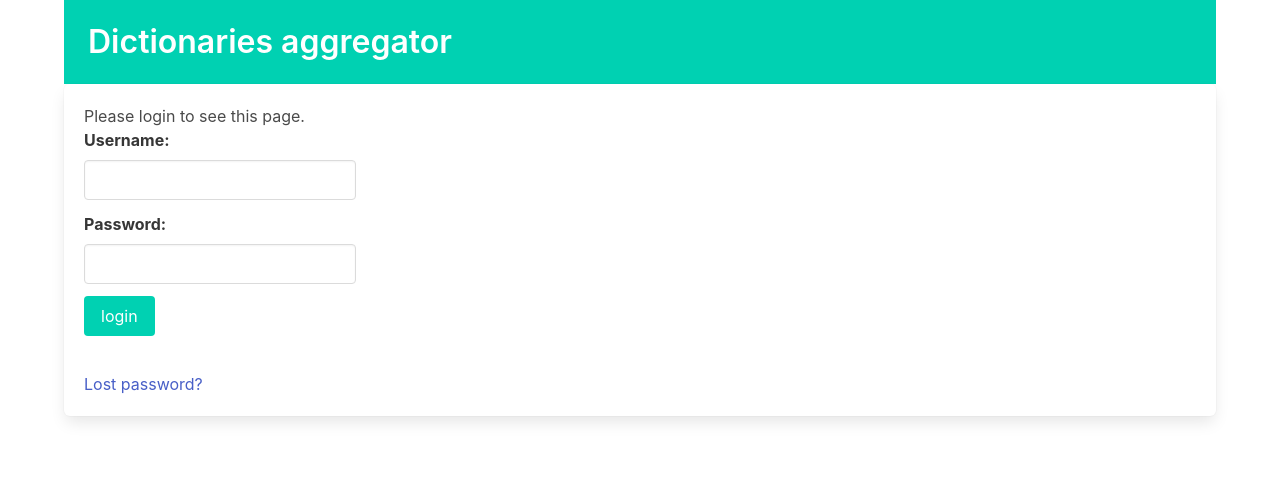
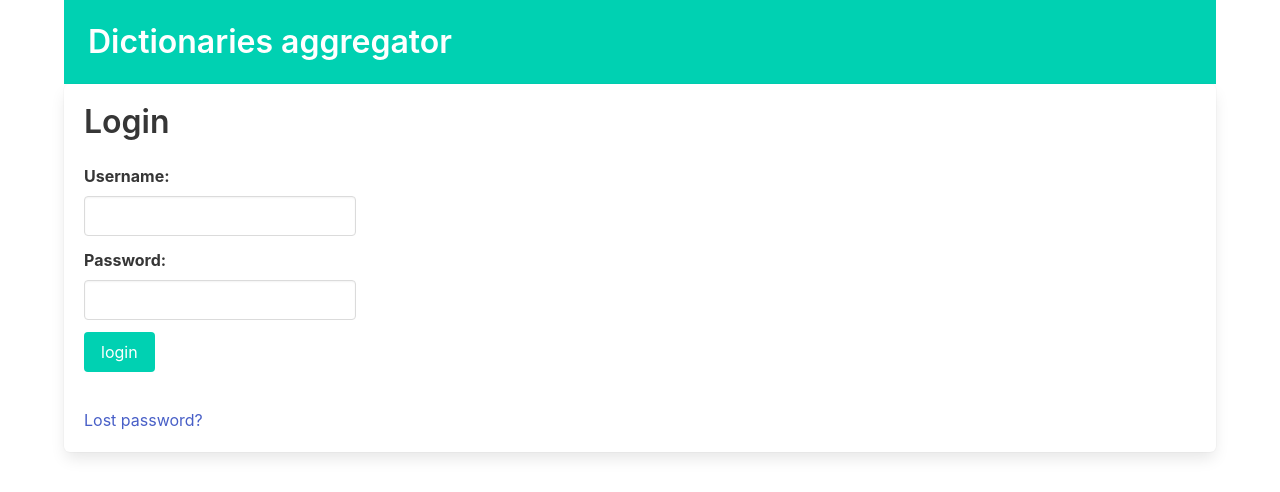
Before and after one commit to nvp85/dicts_aggregator, a Django app: page /login/ in a window 1280 px wide. Shown: the top 492 px of the page. Run offline with Django 3.2, Linux system fonts and the light colour scheme.

Commit message:
update login.html

```diff
--- a/templates/login.html
+++ b/templates/login.html
@@ -1,31 +1,24 @@
 {% extends "home.html" %}
 
 {% block content %}
-
+<h2 class="title">Login</h2>
 {% if form.errors %}
-<p>Your username and password didn't match. Please try again.</p>
+{{ form.non_field_errors }}
 {% endif %}
 
-{% if next %}
-    {% if user.is_authenticated %}
-    <p>Your account doesn't have access to this page. To proceed,
-    please login with an account that has access.</p>
-    {% else %}
-    <p>Please login to see this page.</p>
-    {% endif %}
-{% endif %}
 <div class="columns">
     <form method="post" action="{% url 'login' %}" class="column is-narrow">
     {% csrf_token %}
-
     <div class="field">
         <label class="label" for="{{ form.username.id_for_label }}">{{ form.username.label_tag }}</label>
+        {{ form.username.errors }}
         <div class="control">
             <input id="{{ form.username.id_for_label }}" name="{{ form.username.name }}" class="input" type="text" required="">
         </div>
     </div>
     <div class="field">
         <label class="label" for="{{ form.password.id_for_label }}">{{ form.password.label_tag }}</label>
+        {{ form.password.errors }}
         <p class="control">
             <input id="{{ form.password.id_for_label }}" name="{{ form.password.name }}" class="input" type="password">
         </p>
```
